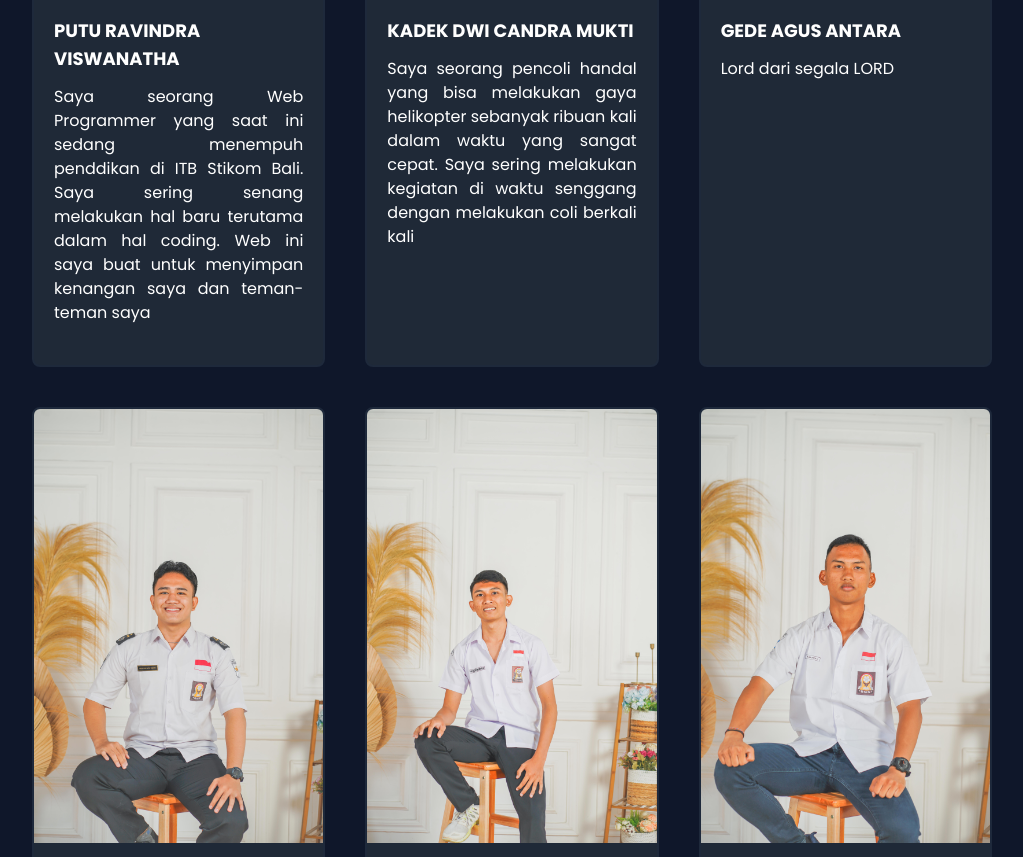
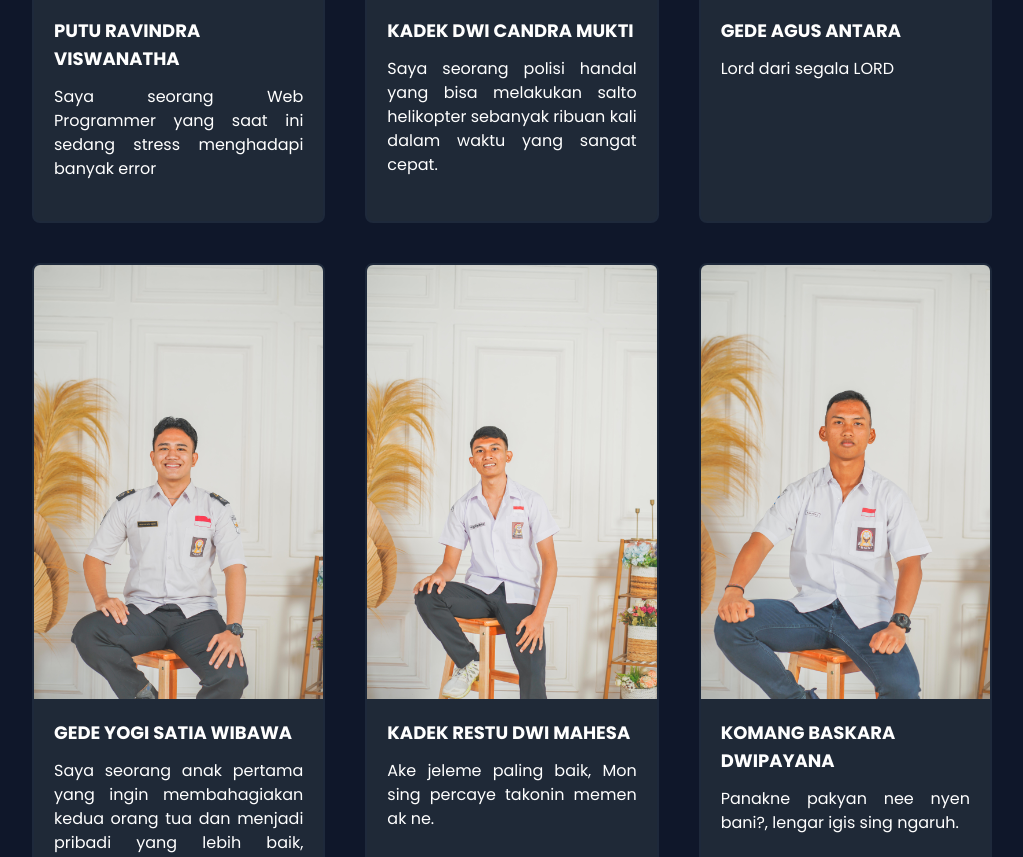
Before and after one commit to Ravsst2004/icikiwir-Group, a website: page public/index.html in a window 1280 px wide. Shown: the part 847-1704 px from the top of the page, without its empty margins (128-1151 px from the left). Drawn offline with Linux system fonts and the light colour scheme.

Commit message:
Update index.html

```diff
--- a/public/index.html
+++ b/public/index.html
@@ -81,9 +81,7 @@
                 <div class="m-5">
                     <h1 class="font-bold text-lg my-3">PUTU RAVINDRA VISWANATHA</h1>
                     <!-- <h6>Job</h6> -->
-                    <p class="text-justify">Saya seorang Web Programmer yang saat ini sedang menempuh penddikan di ITB
-                        Stikom Bali. Saya sering senang melakukan hal baru terutama dalam hal coding. Web ini saya buat
-                        untuk menyimpan kenangan saya dan teman-teman saya</p>
+                    <p class="text-justify">Saya seorang Web Programmer yang saat ini sedang stress menghadapi banyak error</p>
                 </div>
             </div>
 
@@ -93,9 +91,8 @@
                 <div class="m-5">
                     <h1 class="font-bold text-lg my-3">KADEK DWI CANDRA MUKTI</h1>
                     <!-- <h6>Job</h6> -->
-                    <p class="text-justify">Saya seorang pencoli handal yang bisa melakukan gaya helikopter sebanyak
-                        ribuan kali dalam waktu yang sangat cepat. Saya sering melakukan kegiatan di waktu senggang
-                        dengan melakukan coli berkali kali</p>
+                    <p class="text-justify">Saya seorang polisi handal yang bisa melakukan salto helikopter sebanyak
+                        ribuan kali dalam waktu yang sangat cepat.</p>
                 </div>
             </div>
 
```
